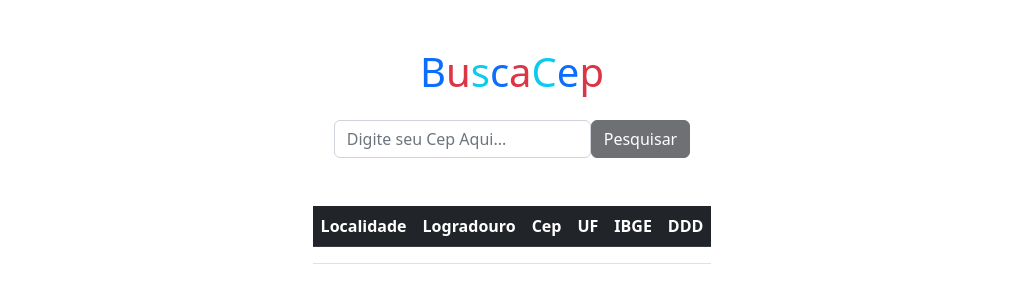
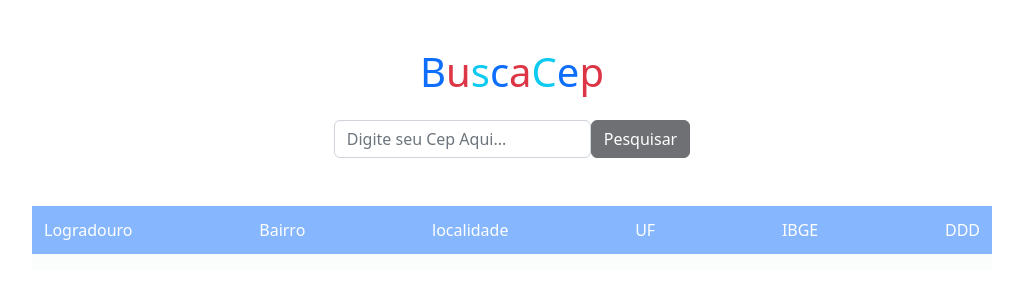
Before and after one commit to ElielCalore/BuscaCep_FrontEnd, a React (Create React App) app: page / in a window 1280 px wide. Shown: the top 300 px of the page, without its empty margins (128-1151 px from the left). Built offline with nearby package versions, Linux system fonts and the light colour scheme.

Commit message:
refactor: update components and app.js

```diff
--- a/src/App.js
+++ b/src/App.js
@@ -1,8 +1,9 @@
 import { useState } from "react";
-import { SearchBar } from "../src/components/search/index";
+import { Search } from "../src/components/search/index";
 import { Table } from "./components/table/table";
+import { Title } from "./components/title/title";
+import { messageBody } from "./utils/body";
 import { message } from "./utils/utils";
-import { Title} from "./components/title/title";
 
 function App() {
   const [search, setSearch] = useState();
@@ -10,13 +11,9 @@ function App() {
 
   return (
     <div className="d-flex flex-column align-items-center mt-5">
-      <Title message={message}/>
-      <SearchBar
-        search={search}
-        setSearch={setSearch}
-        setCep={setCep}
-      />
-      <Table cep={cep} />
+      <Title message={message} />
+      <Search search={search} setSearch={setSearch} setCep={setCep} />
+      <Table cep={cep} messageBody={messageBody} />
     </div>
   );
 }
--- /dev/null
+++ b/src/components/button/button.js
@@ -0,0 +1,25 @@
+import ClipLoader from "react-spinners/ClipLoader";
+
+export function Button({ search, handleSubmit, loading }) {
+  return (
+    <div>
+      <button
+        disabled={!search || search?.length !== 8}
+        onClick={handleSubmit}
+        className="btn btn-dark"
+        type="button"
+      >
+        {loading ? (
+          <ClipLoader
+            size={20}
+            color={"#00000"}
+            loading={loading}
+            speedMultiplier={1.5}
+          />
+        ) : (
+          "Pesquisar"
+        )}
+      </button>
+    </div>
+  );
+}
--- /dev/null
+++ b/src/components/input/input.js
@@ -0,0 +1,13 @@
+export function Input({ handleChange, search }) {
+  return (
+    <div>
+      <input
+        onChange={handleChange}
+        type="number"
+        className="form-control"
+        placeholder="Digite seu Cep Aqui..."
+        value={search || ""}
+      />
+    </div>
+  );
+}
--- a/src/components/search/index.js
+++ b/src/components/search/index.js
@@ -1,9 +1,10 @@
-import axios from "axios";
 import { useState } from "react";
 import { Toaster, toast } from "react-hot-toast";
-import ClipLoader from "react-spinners/ClipLoader";
+import { Input } from "../input/input";
+import { Button } from "../button/button";
+import { api } from "../../services/api";
 
-export function SearchBar({ search, setCep, setSearch }) {
+export function Search({ search, setCep, setSearch }) {
   const [loading, setLoading] = useState(false);
   function handleChange(e) {
     const limit = 8;
@@ -15,9 +16,7 @@ export function SearchBar({ search, setCep, setSearch }) {
       setTimeout(async () => {
         setLoading((prevState) => !prevState);
 
-        const response = await axios.get(
-          `http://localhost:3001/cep/read/${search}`
-        );
+        const response = await api.get(`${search}`);
         setCep(response.data);
       }, 1000);
 
@@ -32,26 +31,8 @@ export function SearchBar({ search, setCep, setSearch }) {
     <div className="search mb-5">
       <Toaster />
       <div className="d-flex flex-row">
-        <input
-          onChange={handleChange}
-          type="number"
-          className="form-control"
-          placeholder="Digite seu Cep Aqui..."
-          value={search || ""}
-        />
-        <button
-          disabled={!search || search?.length !== 8}
-          onClick={handleSubmit}
-          className="btn btn-dark"
-          type="button"
-        >
-          {loading ? <ClipLoader
-          size={20}
-          color={"#00000"}
-          loading={loading}
-          speedMultiplier={1.5}
-        /> : "Pesquisar"}
-        </button>
+        <Input handleChange={handleChange} search={search} />
+        <Button search={search} handleSubmit={handleSubmit} loading={loading} />
       </div>
     </div>
   );
--- a/src/components/table/table.js
+++ b/src/components/table/table.js
@@ -1,36 +1,23 @@
-
-
-export function Table({cep}){
-
-    return(
-        <div>
-
-        <table className="table ">
-
-        <thead>
-            <tr className="table-dark text-white text-center">
-            <th>Localidade</th>
-            <th>Logradouro</th>
-            <th>Cep</th>
-            <th>UF</th>
-            <th>IBGE</th>
-            <th>DDD</th>
-          </tr>
-        </thead>
-
-        <tbody>
-          <tr>
-            <td>{cep.localidade}</td>
-            <td>{cep.logradouro}</td>
-            <td>{cep.bairro}</td>
-            <td>{cep.uf}</td>
-            <td>{cep.ibge}</td>
-            <td>{cep.ddd}</td>
-          </tr>
-        </tbody>
-      </table>
-
+export function Table({ cep, messageBody }) {
+  return (
+    <div className=" d-flex flex-column justify-content-around w-75">
+      <div className="bg-primary p-2 text-white bg-opacity-50 d-flex flex-row justify-content-between">
+        {messageBody.map((current) => {
+          return (
+            <div key={current.info} className="m-1">
+              {current.info}
+            </div>
+          );
+        })}
       </div>
-    )
-
+      <div className="bg-light p-2 text-dark bg-opacity-50 d-flex flex-row justify-content-between align-items-center p-1 ">
+        <div>{cep.logradouro !== "" ? cep.logradouro : " not found "} </div>
+        <div>{cep.bairro !== "" ? cep.bairro : "not found"}</div>
+        <div>{cep.localidade}</div>
+        <div>{cep.uf}</div>
+        <div>{cep.ibge}</div>
+        <div>{cep.ddd}</div>
+      </div>
+    </div>
+  );
 }
--- a/src/components/title/title.js
+++ b/src/components/title/title.js
@@ -1,4 +1,4 @@
-export const Title = ({message}) => {
+export const Title = ({ message }) => {
   return (
     <div className="d-flex flex-row mb-3">
       {message.map((item) => (
--- /dev/null
+++ b/src/services/api.js
@@ -0,0 +1,5 @@
+import axios from "axios";
+
+export const api = axios.create({
+  baseURL: "http://localhost:3001/cep/read/",
+});
--- /dev/null
+++ b/src/utils/body.js
@@ -0,0 +1,8 @@
+export const messageBody = [
+  { info: "Logradouro" },
+  { info: "Bairro" },
+  { info: "localidade" },
+  { info: "UF" },
+  { info: "IBGE" },
+  { info: "DDD" },
+];
```
Also changed, not shown: src/app.css (deleted, +0 -31 lines), src/index.js (+4 -9 lines), src/utils/utils.js (indentation only).
